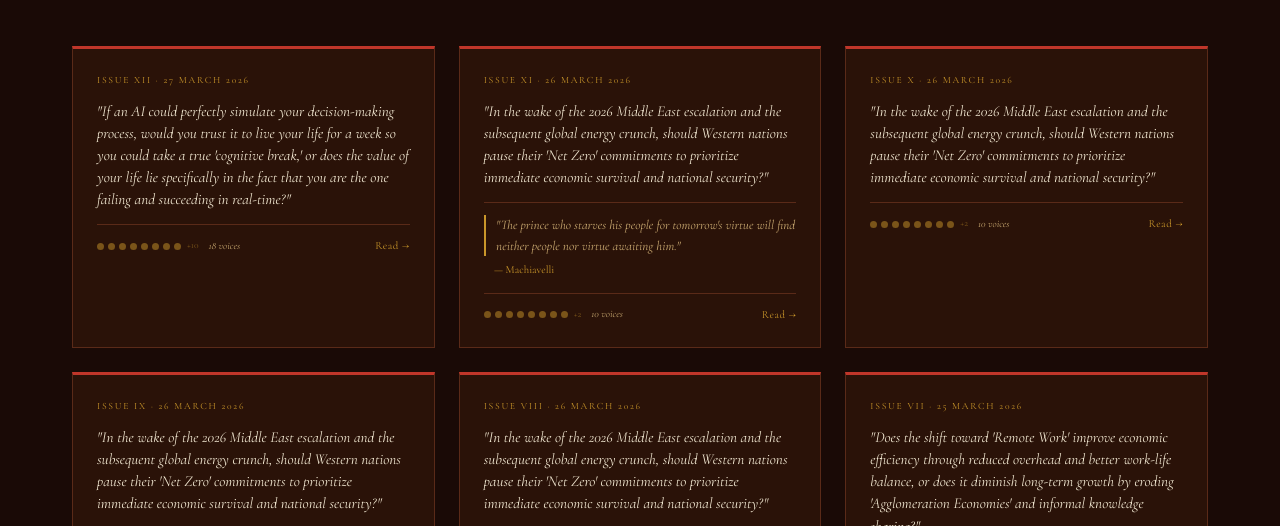
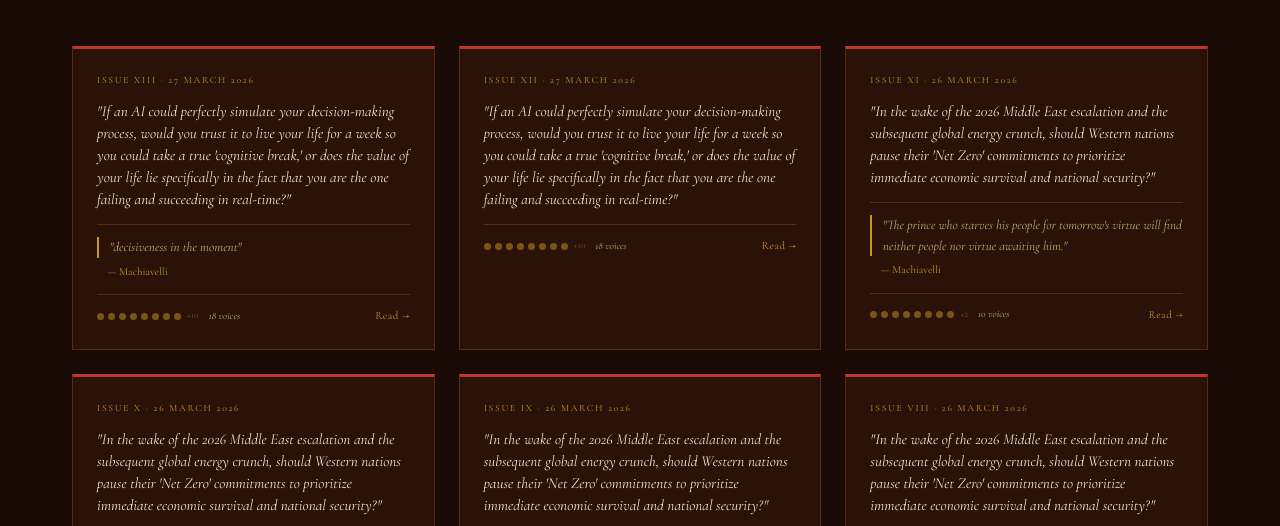
Before and after one commit to petesherratt-collab/the-salon, a plain HTML site: page salon-index.html in a window 1280 px wide. Shown: the part 267-793 px from the top of the page. Drawn offline with nearby package versions, Linux system fonts and the light colour scheme.

Commit message:
Issue [N] — [your question in brief]

```diff
--- a/salon-index.html
+++ b/salon-index.html
@@ -191,6 +191,19 @@
     <a href="voices.html">The Voices</a>
   </nav>
   <main>
+    <a class="idx-card" href="judgements/salon-2026-03-27-1149.html">
+      <div class="idx-issue">Issue XIII · 27 March 2026</div>
+      <div class="idx-questions"><p class="idx-question">If an AI could perfectly simulate your decision-making process, would you trust it to live your life for a week so you could take a true 'cognitive break,' or does the value of your life lie specifically in the fact that you are the one failing and succeeding in real-time?</p></div>
+
+      <div class="idx-maxim-block">
+        <div class="idx-maxim">"decisiveness in the moment"</div>
+        <div class="idx-attr">— Machiavelli</div>
+      </div>
+      <div class="idx-footer">
+        <div class="idx-dots"><span class="idx-dot"></span><span class="idx-dot"></span><span class="idx-dot"></span><span class="idx-dot"></span><span class="idx-dot"></span><span class="idx-dot"></span><span class="idx-dot"></span><span class="idx-dot"></span><span class="idx-dot-more">+10</span><span class="idx-voice-count">18 voices</span></div>
+        <span class="idx-read">Read →</span>
+      </div>
+    </a>
     <a class="idx-card" href="judgements/salon-2026-03-27-1104.html">
       <div class="idx-issue">Issue XII · 27 March 2026</div>
       <div class="idx-questions"><p class="idx-question">If an AI could perfectly simulate your decision-making process, would you trust it to live your life for a week so you could take a true 'cognitive break,' or does the value of your life lie specifically in the fact that you are the one failing and succeeding in real-time?</p></div>
@@ -335,7 +348,7 @@
         <span class="idx-read">Read →</span>
       </div>
     </a></main>
-  <footer>The Salon · 12 issues in the archive</footer>
+  <footer>The Salon · 13 issues in the archive</footer>
   <script>
     const themeBtns = document.querySelectorAll('.theme-btn');
     themeBtns.forEach(btn => {
```
